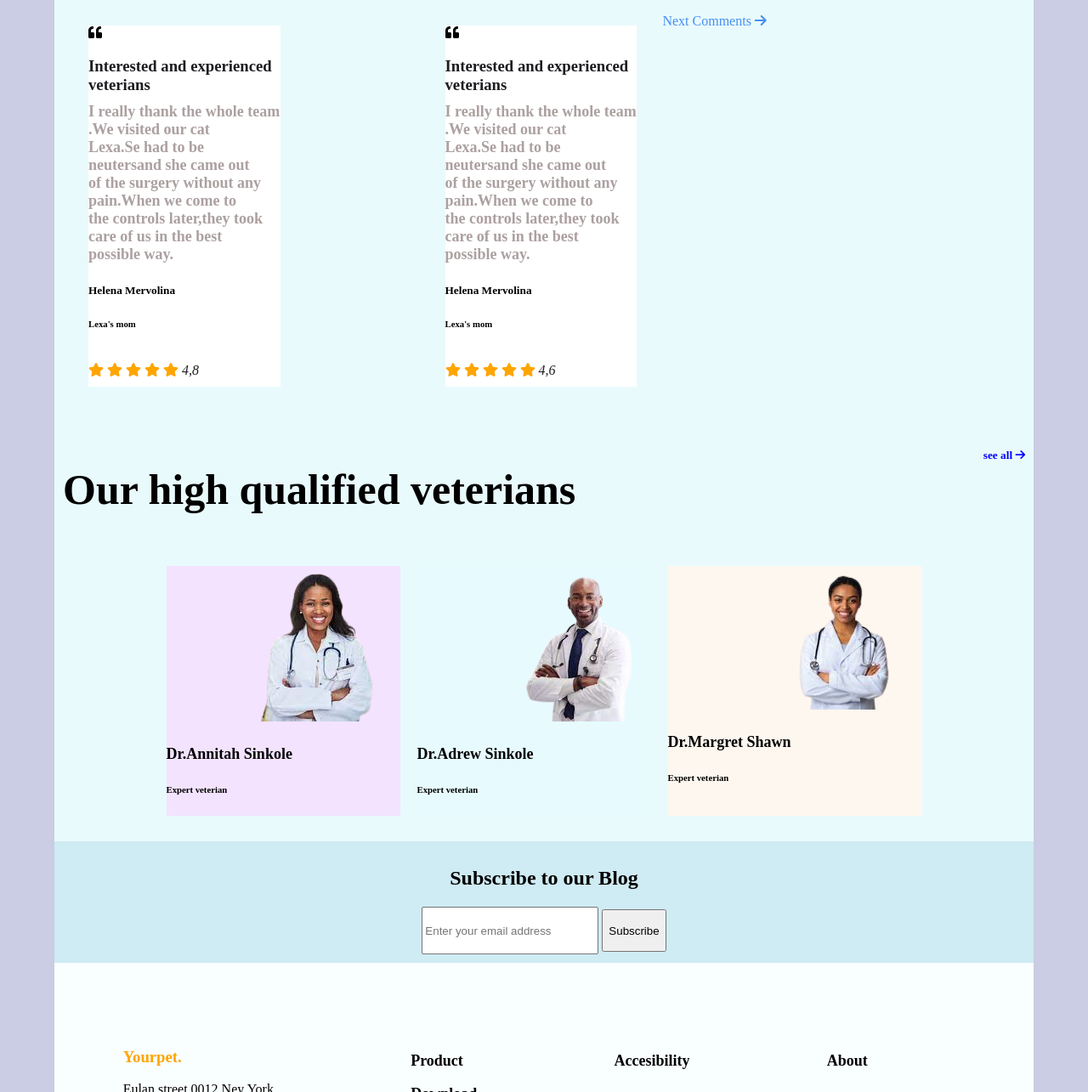
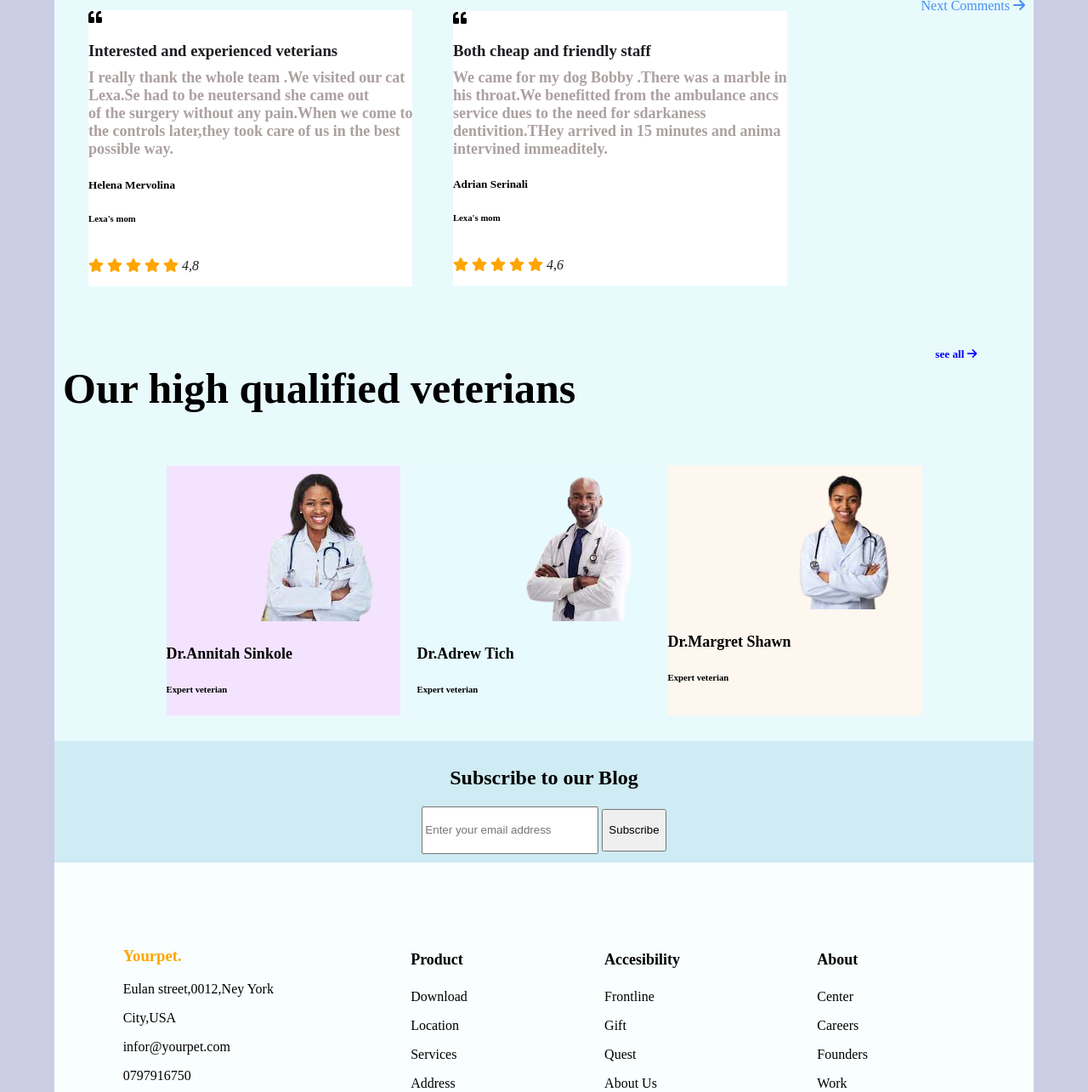
Before and after one commit to L-Karimi/Vet-website, a plain HTML site: page index.html in a window 1280 px wide. Shown: the part 1887-3172 px from the top of the page at 85% size. Drawn offline with Linux system fonts and the light colour scheme.

Commit message:
modified files and styled

```diff
--- a/index.html
+++ b/index.html
@@ -115,7 +115,6 @@
     <section class="container4">
         <br>
         <br>
-        <br>
         <h1>What do our patients say?</h1>
         <h4>You can see the comments and scores of <br> our patients</h4>
         <p>Next Comments <i class="fa-solid fa-arrow-right"></i></p>
@@ -125,6 +124,7 @@
                 <i class="fa fa-quote-left" aria-hidden="true"></i>
 
                 <h3>Interested and experienced veterians </h3>
+                <br>
                 <h4>I really thank the whole team .We visited our cat<br>Lexa.Se had to be neutersand she came out<br>
                     of
                     the surgery without any pain.When we come to <br>
@@ -144,13 +144,14 @@
             </div>
             <div class="y">
                 <i class="fa fa-quote-left" aria-hidden="true"></i>
-                <h3>Interested and experienced veterians </h3>
-                <h4>I really thank the whole team .We visited our cat<br>Lexa.Se had to be neutersand she came out<br>
-                    of
-                    the surgery without any pain.When we come to <br>
-                    the controls later,they took care of us in the best<br> possible way.
+                <h3>Both cheap and friendly staff </h3>
+                <br>
+                <h4>We came for my dog Bobby .There was a marble in<br>his throat.We benefitted from the ambulance ancs<br>
+                    service dues to the need for sdarkaness
+   <br>
+                    dentivition.THey arrived in 15 minutes and anima<br> intervined immeaditely.
                 </h4>
-                <h5>Helena Mervolina</h5>
+                <h5>Adrian Serinali</h5>
                 <h6>Lexa's mom</h6>
                 <p>
                     <i class="fa fa-star" aria-hidden="true"></i>
@@ -165,7 +166,7 @@
 
     </section>
     <section class="container5">
-        <h5 class="see">see all <i class="fa-solid fa-arrow-right"></i></h5>
+        <h5 >see all <i class="fa-solid fa-arrow-right"></i></h5>
 
         <h1>Our high qualified veterians</h1>
         <div class="docs">
@@ -176,7 +177,7 @@
             </div>
             <div class="doc2">
                 <img src="/images/docm-removebg-preview-removebg-preview.png" alt="">
-                <h4>Dr.Adrew Sinkole</h4>
+                <h4>Dr.Adrew Tich</h4>
                 <h6>Expert veterian</h6>
             </div>
             <div class="black">
@@ -207,13 +208,13 @@
                     class="fa-brands fa-google-plus"></i> <i class="fa-brands fa-linkedin"></i></em>
         </div>
         <div class="div2">
-            <h4>Product</p>
-                <p>Download</p>
-                <p>Location</p>
-                <p>Services</p>
-                <p>Adresses</p>
-                <p>Map</p>
-                <p>Prices</p>
+            <h4>Product</h4>
+            <p>Download</p>
+            <p>Location</p>
+            <p>Services</p>
+            <p>Address </p>
+            <p>Map</p>
+            <p>Prices</p>
         </div>
         <div class="div3">
             <h4>Accesibility</h4>
--- a/styles.css
+++ b/styles.css
@@ -111,6 +111,8 @@ h3 {
 }
 .y {
   background-color: #ffffff;
+  margin-left: 5%;
+  float: left;
 }
 .veterians h3 {
   color: #1e1c20;
@@ -137,27 +139,25 @@ h3 {
 .container4 {
   background-color: #e9fafc;
   height: 100%;
-  /* padding-top: 20px; */
   padding: 10px 10px;
 }
 .container4 h4 {
   float: right;
-  margin-top: -4%;
+  margin-top: -7%;
   color: rgb(172, 160, 160);
 }
 .container4 p {
   float: right;
   color: #448ff2;
-  margin-bottom: 10px;
+  margin-bottom: 15px;
 }
 .quotes {
   padding-top: -10%;
 }
-
-.see {
+.container5 h5 {
   float: right;
-  height: 30px;
   color: blue;
+  padding-right: 5%;
 }
 .docs {
   display: flex;
@@ -179,7 +179,6 @@ h3 {
 .container5 {
   background-color: #e9fafc;
   height: 100%;
-  /* padding-top: 20px; */
   padding: 10px 10px;
 }
 .veterians {
@@ -201,13 +200,12 @@ h3 {
 }
 .cont6 button {
   height: 50px;
-  padding-left: -30px;
+  padding-left: -5px;
 }
 #fname {
   height: 50px;
   width: 200px;
 }
-
 .innerbtn {
   background-color: #489cb0;
   height: 50px;
@@ -219,7 +217,6 @@ h3 {
   background-color: #f9feff;
   display: flex;
 }
-
 .div1 {
   padding: 7%;
 }
@@ -235,6 +232,3 @@ h3 {
 .div4 {
   padding: 7%;
 }
-.y {
-  margin-left: 30%;
-}
```
